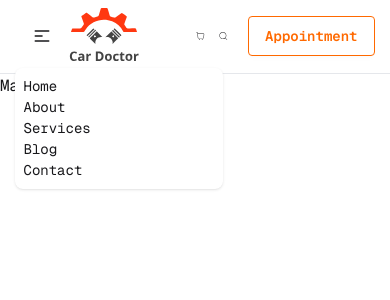
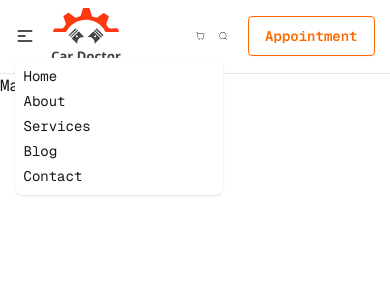
Before and after one commit to tahmid-khan-hub/car-doctor, a Next.js app: page / in a window 390 px wide. Both pictures are taken after a click on the button 42 px from the left and 36 px from the top of the page. Shown: the top 300 px of the page. Built offline with nearby package versions, Linux system fonts and the light colour scheme.

Commit message:
updated navbar style

```diff
--- a/src/components/Navbar.jsx
+++ b/src/components/Navbar.jsx
@@ -6,19 +6,19 @@ import { CiSearch, CiShoppingCart } from "react-icons/ci";
 const Navbar = () => {
   const links = (
     <>
-      <Link className="mr-10" href={"/"}>
+      <Link className="mr-10 hover:text-orange-500" href={"/"}>
         <li>Home</li>
       </Link>
-      <Link className="mr-10" href={"/about"}>
+      <Link className="mr-10 hover:text-orange-500" href={"/about"}>
         <li>About</li>
       </Link>
-      <Link className="mr-10" href={"/services"}>
+      <Link className="mr-10 hover:text-orange-500" href={"/services"}>
         <li>Services</li>
       </Link>
-      <Link className="mr-10" href={"/blog"}>
+      <Link className="mr-10 hover:text-orange-500" href={"/blog"}>
         <li>Blog</li>
       </Link>
-      <Link className="" href={"/contact"}>
+      <Link className="hover:text-orange-500" href={"/contact"}>
         <li>Contact</li>
       </Link>
     </>
@@ -28,7 +28,7 @@ const Navbar = () => {
       <div className="max-w-[1250px] w-[96%] mx-auto flex justify-between items-center">
         <div className="navbar-start">
           <div className="dropdown">
-            <div tabIndex={0} role="button" className="btn btn-ghost lg:hidden">
+            <div tabIndex={0} role="button" className="mr-4 hover:text-orange-500 lg:hidden">
               <svg
                 xmlns="http://www.w3.org/2000/svg"
                 className="h-5 w-5"
@@ -47,7 +47,7 @@ const Navbar = () => {
             </div>
             <ul
               tabIndex={0}
-              className="menu menu-sm dropdown-content bg-base-100 rounded-box z-1 mt-3 w-52 p-2 shadow"
+              className="menu menu-sm dropdown-content bg-base-100 rounded-box z-1 mt-3 w-52 p-2 shadow gap-1"
             >
               {links}
             </ul>
```
